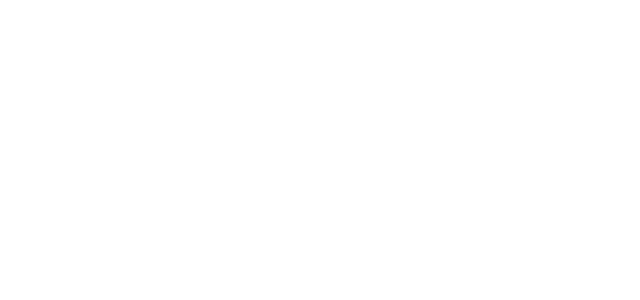
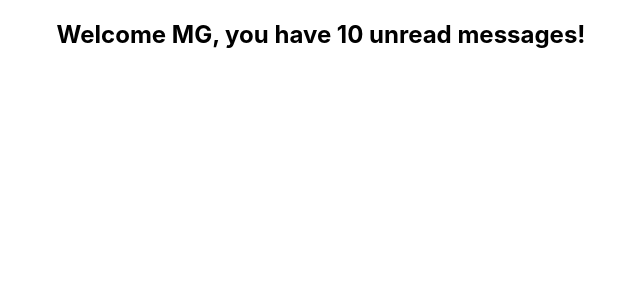
Before and after one commit to SaneManiacMG/react-typescript-demo, a React (Create React App) app: page / in a window 1280 px wide. Shown: the top 300 px of the page, without its empty margins (319-959 px from the left). Built offline with nearby package versions, Linux system fonts and the light colour scheme.

Commit message:
Add Greeting component to App Intro to datatypes in props

```diff
--- a/src/App.tsx
+++ b/src/App.tsx
@@ -1,9 +1,10 @@
 import './App.css';
+import { Greeting } from './components/Greeting';
 
 function App() {
   return (
     <div className="App">
-
+      <Greeting name="MG" />
     </div>
   );
 }
--- /dev/null
+++ b/src/components/Greeting.tsx
@@ -0,0 +1,13 @@
+import React from 'react';
+
+type GreetingProps = {
+    name: string;
+}
+
+export const Greeting = (props: GreetingProps) => {
+    return (
+        <div>
+            <h2>Welcome {props.name}, you have 10 unread messages!</h2>
+        </div>
+    );
+};
```
